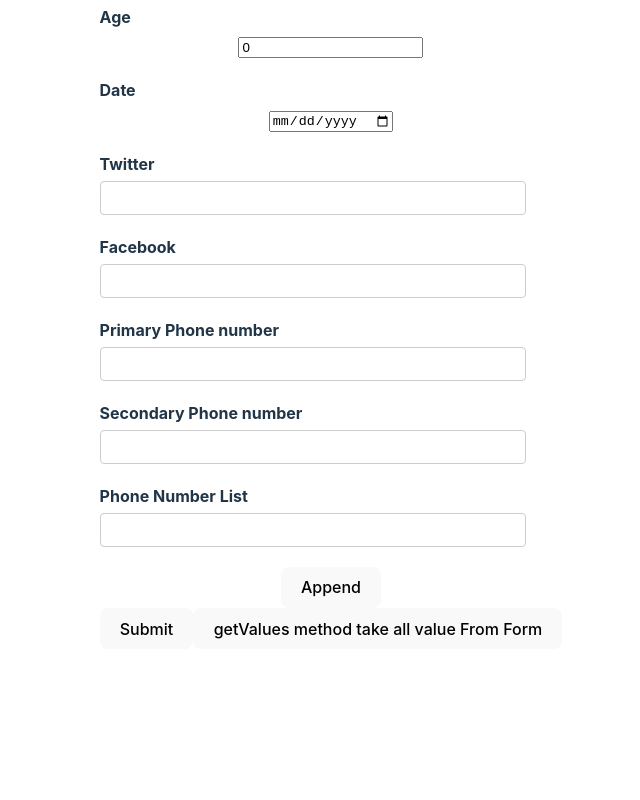
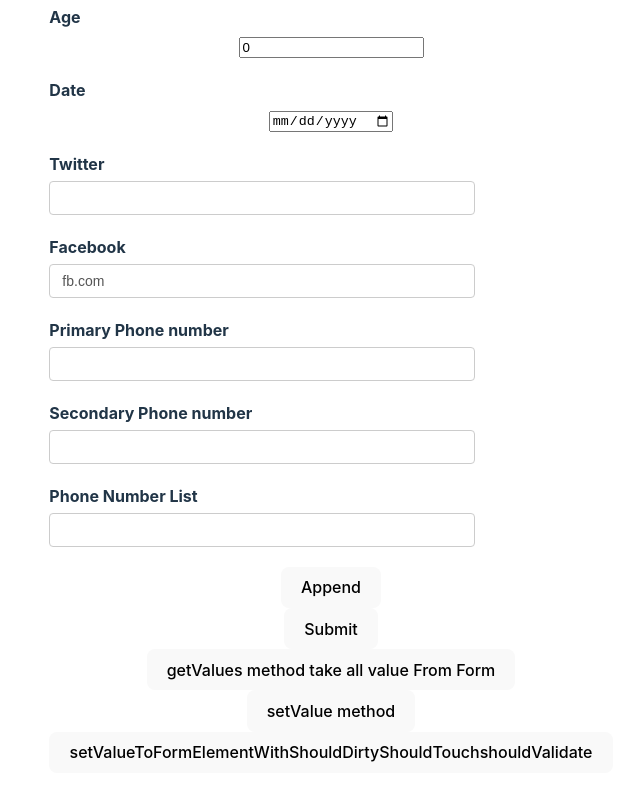
Before and after one commit to Elmar101/REACT-HOOK-FORM-WITH-TS, a React (Vite) app: page / in a window 1280 px wide. Shown: the part 596-1396 px from the top of the page, without its empty margins (309-949 px from the left). Before the commit the page ends 1277 px from the top, so only its background shows below. Built offline with nearby package versions, Linux system fonts and the light colour scheme.

Commit message:
setValue method and use three parametrs shouldDirty, shouldTouch, shouldValidate

```diff
--- a/src/components/RHFYouTubeForm.tsx
+++ b/src/components/RHFYouTubeForm.tsx
@@ -43,13 +43,13 @@ export const RHFYouTubeForm = () => {
       date: new Date(),
       social: {
         twitter: '',
-        facebook: '',
+        facebook: 'fb.com',
       },
       phoneNumbers: ['', ''],
       phNumbers: [{number: '' }]
     },
   });
-  const { register, control, handleSubmit, formState, watch, getValues } = form;
+  const { register, control, handleSubmit, formState, watch, getValues , setValue} = form;
   const { errors } = formState;
 
   //useFieldArray this hook take objects name and control keys this keys name from useForm's keys name and control keys useForm's control keys
@@ -80,6 +80,19 @@ export const RHFYouTubeForm = () => {
     console.log("one of form elemt value" ,getValues('username'));
     console.log("List of form elemt value" ,getValues(['username', 'channel']));
   }
+
+  const setValueToFormElement = () => {
+    setValue('social.facebook', '');
+  };
+
+  const setValueToFormElementWithShouldDirtyShouldTouchshouldValidate = () => {
+    // rerender component
+    setValue('social.facebook', '', {
+      shouldDirty: true,
+      shouldTouch: true,
+      shouldValidate: true,
+    });
+  };
 
   count++;
   return (
@@ -185,7 +198,7 @@ export const RHFYouTubeForm = () => {
 
         <p className="error">{errors.social?.twitter?.message}</p>
 
-        <label htmlFor="channel">Facebook</label>
+        <label htmlFor="facebook">Facebook</label>
         <input
           type="text"
           id="facebook"
@@ -244,8 +257,12 @@ export const RHFYouTubeForm = () => {
         </div>
 
 
-        <button type="submit">Submit</button>
-        <button type="button" onClick ={getValuesFromForm} > getValues method take all value From Form</button>
+        <button type="submit">Submit</button> <br/>
+        <button type="button" onClick ={getValuesFromForm} > getValues method take all value From Form</button><br/>
+        <button type="button" onClick ={setValueToFormElement} > setValue method</button><br/>
+        <button type="button" onClick={setValueToFormElementWithShouldDirtyShouldTouchshouldValidate}>
+          setValueToFormElementWithShouldDirtyShouldTouchshouldValidate
+        </button><br/>
       </form>
 
       <DevTool control={control} />
```
